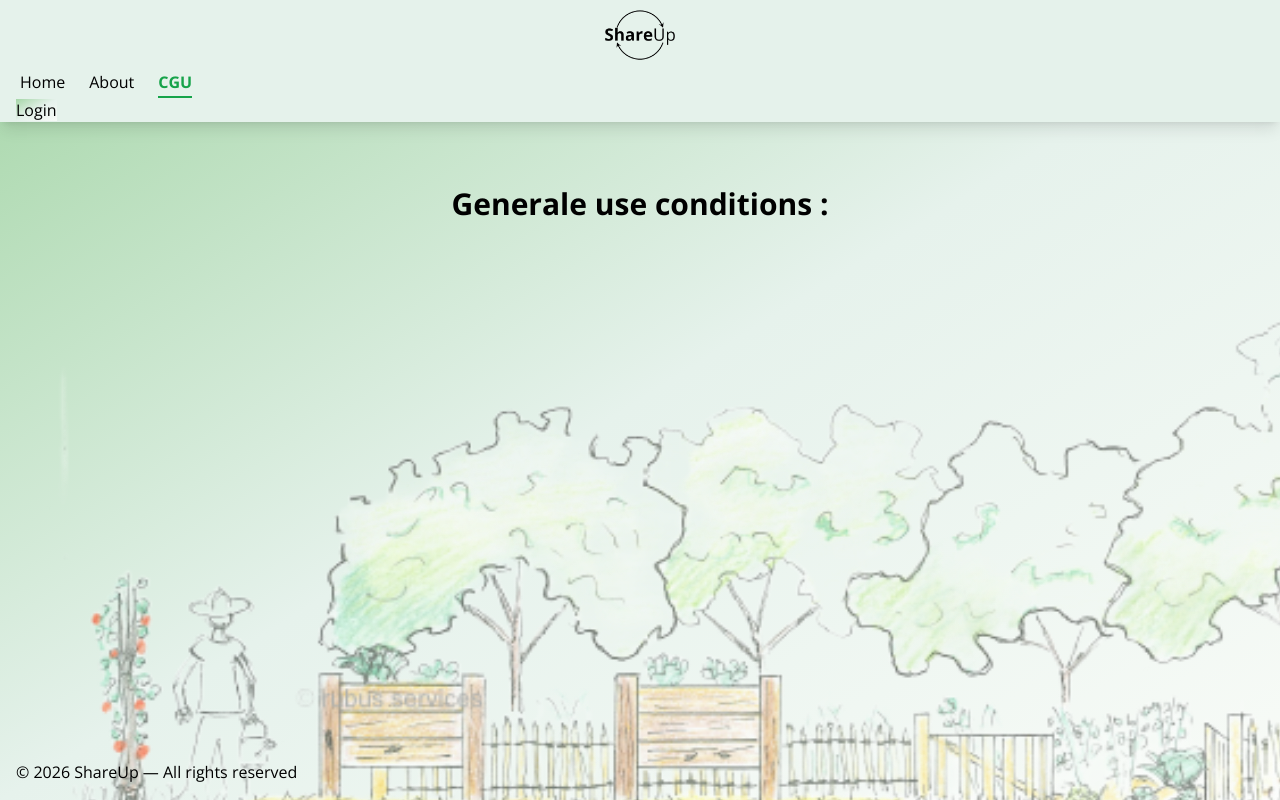
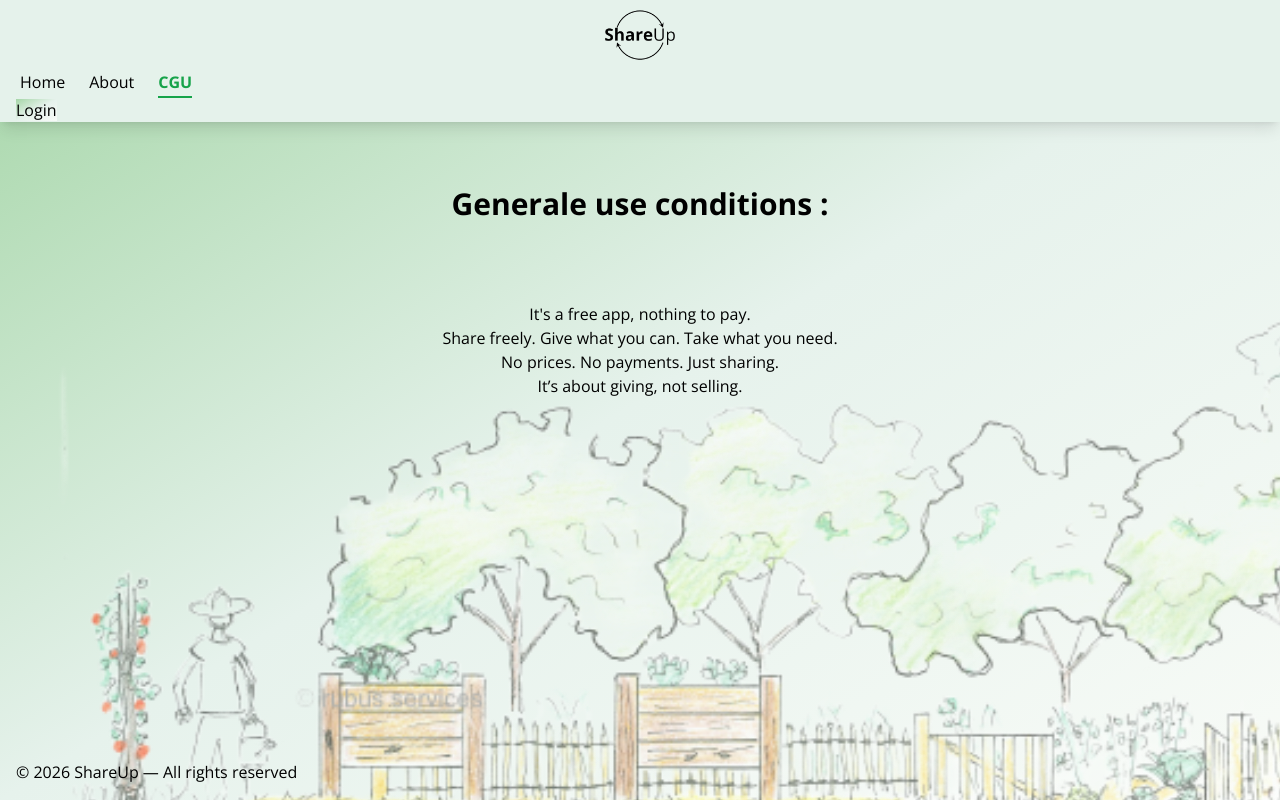
Before and after one commit to 20100Renaud/Portfolio, a React (Vite) app: page /cgu in a window 1280 px wide. Built offline with nearby package versions, Linux system fonts and the light colour scheme.

Commit message:
Add ideas fir CGU

```diff
--- a/src/pages/CGU.jsx
+++ b/src/pages/CGU.jsx
@@ -1,9 +1,18 @@
 export default function Projects() {
   return (
      <div className="flex flex-col flex-grow items-center text-center w-full relative">
-        <h1 className="text-2xl sm:text-3xl font-bold">
+        <h1 className="text-2xl sm:text-3xl font-bold mb-20">
             Generale use conditions :
         </h1>
+        <h2>
+            It's a free app, nothing to pay.
+            <br />
+            Share freely. Give what you can. Take what you need.
+            <br />
+            No prices. No payments. Just sharing.
+            <br />
+            It’s about giving, not selling.
+        </h2>
     </div>
     )
 }
--- a/src/pages/Home.jsx
+++ b/src/pages/Home.jsx
@@ -94,7 +94,7 @@ export default function Home() {
                 Hello nature lovers.
                 <br />
                 From our gardens come many treasures:
-                leaves, branches, fruits, vegetables, eggs, plants ...
+                leaves, locallybranches, fruits, vegetables, eggs, plants ...
                 If you have extras, this app is a great and responsive way to:
             </h2>
 
@@ -104,7 +104,7 @@ export default function Home() {
 
             <h2 className="leading-relaxed">
                 With this app you can let people know
-                what, when and how many you have to share.
+                what, when and how many you have to share or need.
                 It’s an easy way to connect around us.
                 Give locally is a way to reduce waste and grow stronger communities.
             </h2>
```
